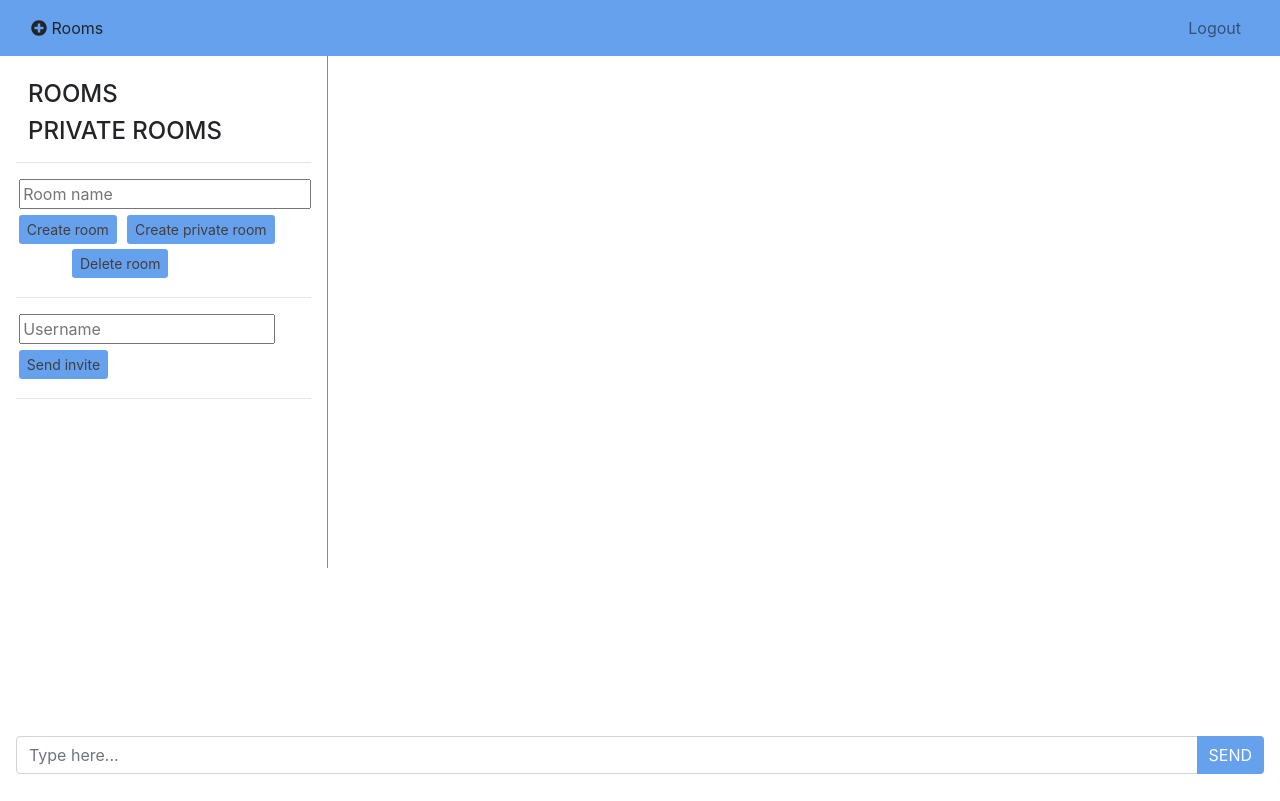
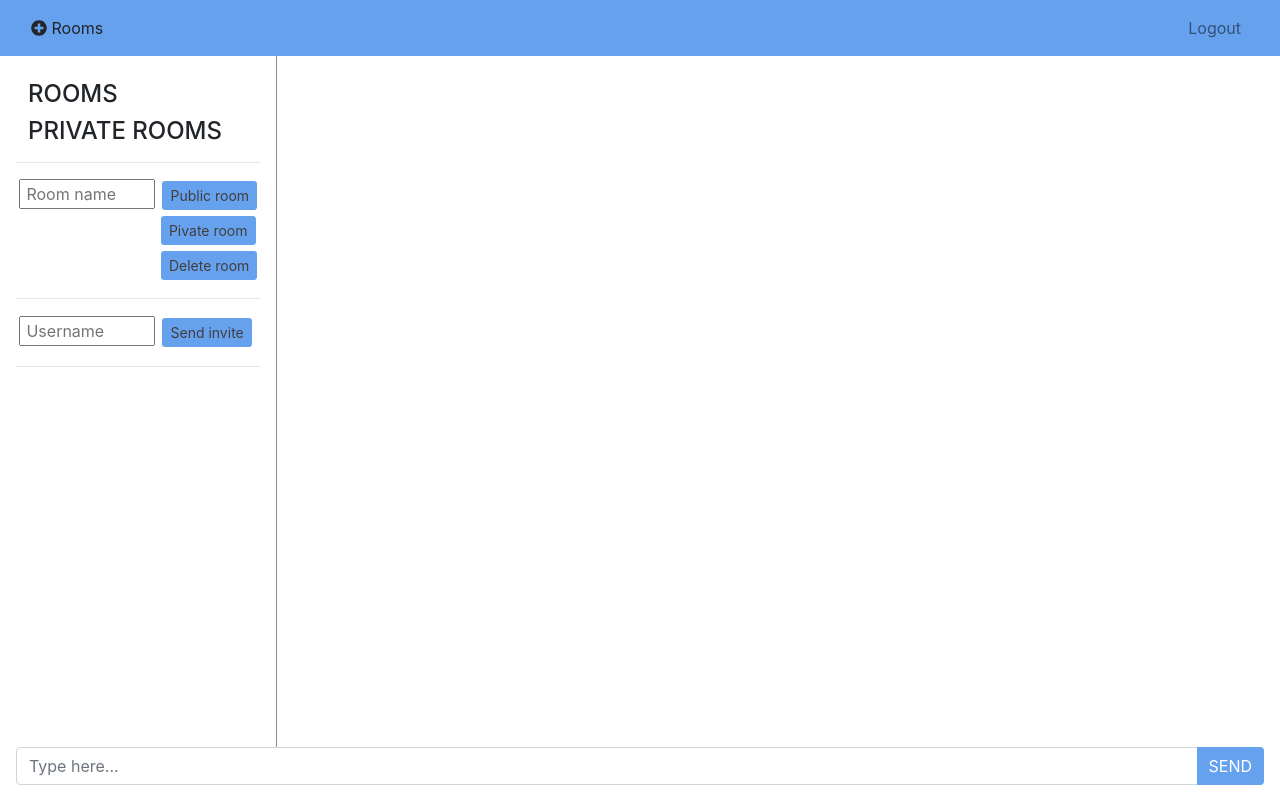
Before and after one commit to SkyDoge69/TP_Chat_Room, a Flask app: page /chat in a window 1280 px wide. Before the commit the page ends 774 px from the top, so only its background shows below. Run offline with Flask 2, Linux system fonts and the light colour scheme; the visitor is signed in with stand-in values (Sample User, id 1); data that the repository does not hold is empty; some libraries are stand-ins or nearby versions.

Commit message:
Bukvalno uga buga bate

```diff
--- a/app.py
+++ b/app.py
@@ -43,9 +43,10 @@ def main():
 def chat():
     return render_template("chat.html", username=current_user.name, rooms = Room.all_neznam(), private_rooms = Room.all_private())
 
-@app.route("/profile", methods=['GET', 'POST'])
-def profile():
-    return render_template("profile.html", username=current_user.name, description=Profile.get_description(current_user.name))
+@app.route("/profiles/<username>", methods=['GET', 'POST'])
+def profile(username):
+    # description = User.get_description(username)
+    return render_template("profile.html", username = username, description = User.get_description(username))
 
 @app.route('/logout', methods=['GET'])
 def logout():
@@ -91,7 +92,7 @@ def create_user():
     if user_data == None:
         return "Bad request", 401
     #hashed_password = generate_password_hash(user_data["password"])
-    user = User(user_data['name'], user_data['password'], user_data['room'])
+    user = User(user_data['name'], user_data['password'], user_data['room'], user_data['description'])
     user.save()
     return jsonify(user.to_dict()), 201
 
--- a/database.py
+++ b/database.py
@@ -12,6 +12,7 @@ CREATE TABLE IF NOT EXISTS user
         name TEXT NOT NULL UNIQUE,
         password TEXT NOT NULL,
         room STRING,
+        description TEXT NOT NULL,
         FOREIGN KEY(room) REFERENCES rooms(name)
     )
 ''')
--- a/model/user.py
+++ b/model/user.py
@@ -4,11 +4,12 @@ from flask_login import UserMixin
 
 class User(UserMixin):
 
-    def __init__(self, name, password, room, user_id=None):
+    def __init__(self, name, password, room, description, user_id=None):
         self.id = user_id
         self.name = name
         self.password = password
         self.room = room
+        self.description = description
 
     def to_dict(self):
         user_data = self.__dict__
@@ -39,7 +40,7 @@ class User(UserMixin):
         result = None
         with SQLite() as db:
             result = db.execute(
-                    "SELECT name, password, room, id FROM user WHERE id = ?",
+                    "SELECT name, password, room, description, id FROM user WHERE id = ?",
                     (user_id,))
         user = result.fetchone()
         if user is None:
@@ -52,7 +53,7 @@ class User(UserMixin):
         result = None
         with SQLite() as db:
             result = db.execute(
-                    "SELECT name, password, room, id FROM user WHERE name = ?",
+                    "SELECT name, password, room, description, id FROM user WHERE name = ?",
                     (name,))
         user = result.fetchone()
         if user is None:
@@ -82,19 +83,30 @@ class User(UserMixin):
             else:
                 return True
 
+    def get_description(username):
+        result = None
+        with SQLite() as db:
+            result = db.execute(
+                    "SELECT description FROM user WHERE name = ?",
+                    (username,))
+            result = result.fetchone()
+        return ''.join(result[0])
+
+
+
     @staticmethod
     def all():
         with SQLite() as db:
             result = db.execute(
-                    "SELECT name, password, room, id FROM user").fetchall()
+                    "SELECT name, password, room, description, id FROM user").fetchall()
             return [User(*row) for row in result]
 
     def __get_save_query(self):
         query = "{} INTO user {} VALUES {}"
         if self.id == None:
-            args = (self.name, self.password, self.room)
-            query = query.format("INSERT", "(name, password, room)", args)
+            args = (self.name, self.password, self.room, self.description)
+            query = query.format("INSERT", "(name, password, room, description)", args)
         else:
-            args = (self.id, self.name, self.password, self.room)
-            query = query.format("REPLACE", "(id, name, password, room)", args)
+            args = (self.id, self.name, self.password, self.room, self.description)
+            query = query.format("REPLACE", "(id, name, password, room, description)", args)
         return query
--- a/static/scripts/chat_page.js
+++ b/static/scripts/chat_page.js
@@ -1,4 +1,9 @@
 document.addEventListener('DOMContentLoaded', () => {
+    document.querySelector('#show-sidebar-button').onclick = () => {
+        document.querySelector('#sidebar').classList.toggle('view-sidebar');
+    };
+
+
     let msg = document.querySelector('#user_message');
     msg.addEventListener('keyup', event => {
         event.preventDefault();
--- a/static/styles/chat_style.css
+++ b/static/styles/chat_style.css
@@ -10,11 +10,13 @@
 #sidebar {
     margin-top: 2em;
     float: left; /* Make this div as wide as its contents */
-    min-height: 67vh;
+    /* /min-height: 67vh; */
     padding-left: 1em;
     padding-top: 3em;
     padding-right:1em;
     border-right: 0.5px solid #898c91;
+    overflow: scroll;
+    height: calc(100vh - 85px);
 }
 
 #sidebar p {
@@ -55,13 +57,26 @@
     margin-bottom: 0.2em;
 }
 
+#room_name {
+    margin-left: 0.2em;
+    margin-bottom: 0.2em;
+    padding-left: 0.33em;
+    width: 8.5em;
+}
+
 #invite_name {
     margin-left: 0.2em;
     margin-bottom: 0.2em;
+    padding-left: 0.33em;
+    width: 8.5em;
+}
+
+#create_private_room {
+    margin-left: 10.35em;
 }
 
 #delete_room {
-    margin-left: 4em;
+    margin-left: 10.35em;
 }
 
 .btn-primary {
--- a/templates/chat.html
+++ b/templates/chat.html
@@ -47,9 +47,9 @@
             <hr>
             <div id="room-edit">
                 <input type="text" id="room_name" placeholder="Room name">
+                <button id="create_room" type="button" class="btn btn-primary btn-sm">Public room</button>
                 <br>
-                <button id="create_room" type="button" class="btn btn-primary btn-sm">Create room</button>
-                <button id="create_private_room" type="button" class="btn btn-primary btn-sm">Create private room</button>
+                <button id="create_private_room" type="button" class="btn btn-primary btn-sm">Pivate room</button>
                 <br>
                 <button id="delete_room" type="button" class="btn btn-primary btn-sm">Delete room</button>
             </div>
@@ -57,10 +57,9 @@
 
             <div id="invite-section">
                 <input type="text" id="invite_name" placeholder="Username">
-                <br>
                 <button id="invite" type="button" class="btn btn-primary btn-sm">Send invite</button>
+                <hr>
             </div>
-            <hr>
         </nav>
 
         <div id="rightside-panel">
```
Also changed, not shown: templates/index.html (+20 -7 lines).
